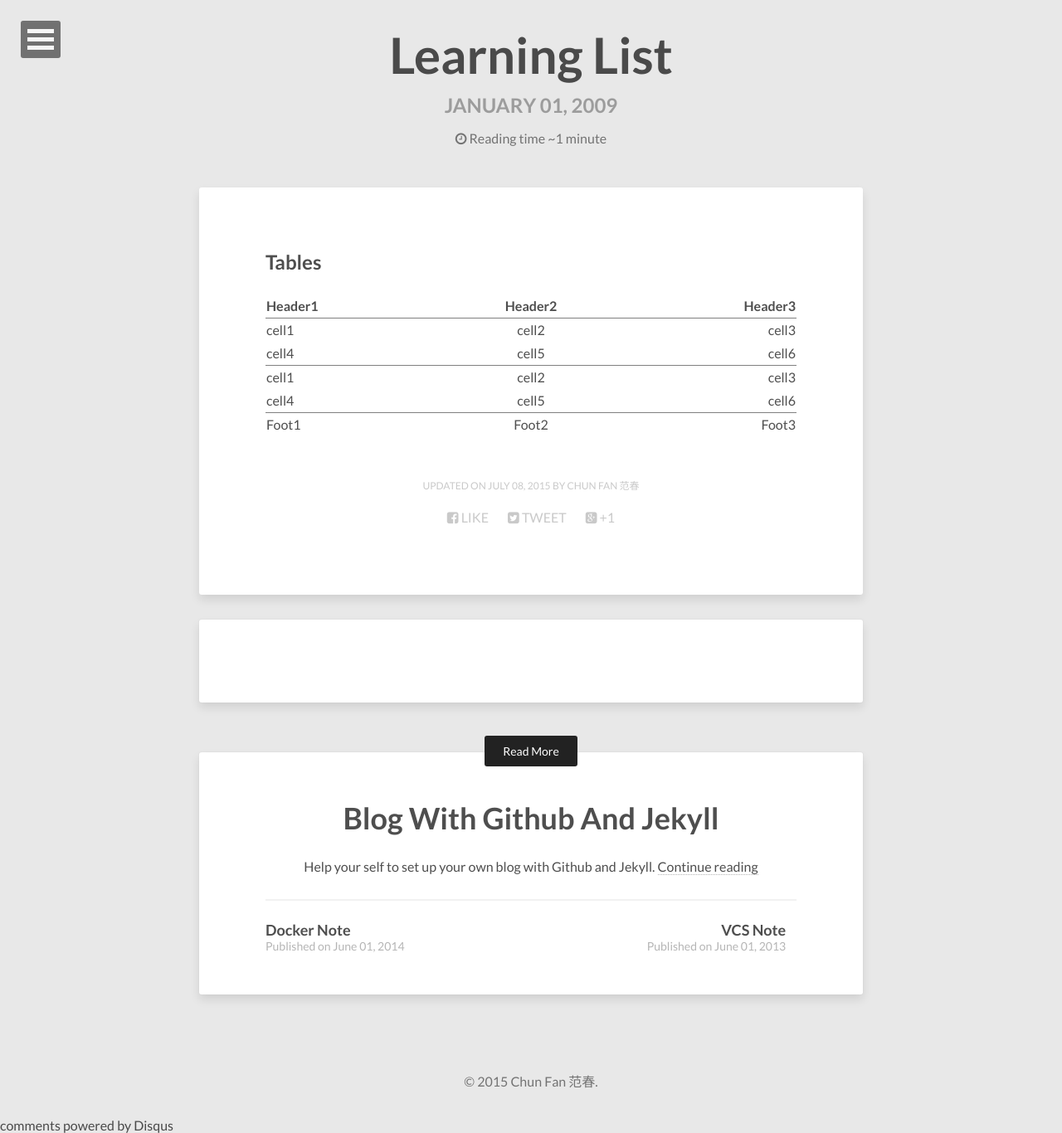
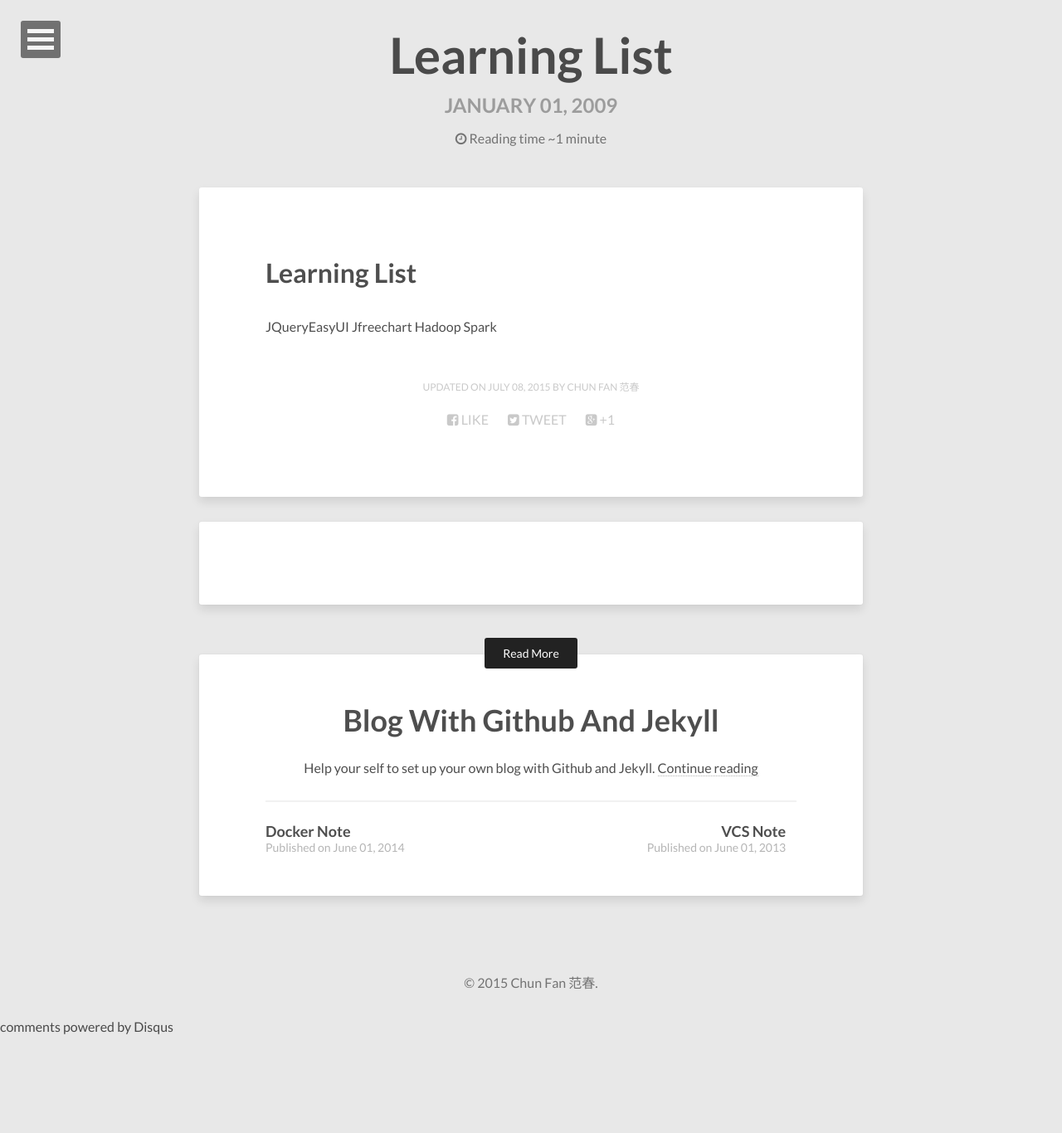
Before and after one commit to chunfantasy/blog, a Jekyll site: the page built from _posts/2009-01-01-learning-list.md, in a window 1280 px wide. Shown: the whole page at 83% size. Built offline with Jekyll 4.4.1, drawn with Linux system fonts in a browser that asks for light colours; nearby versions of some CDN libraries; comment, search, counter and statistics services are not loaded; after the commit the page ends 1247 px from its top, so only the background shows below that.

Commit message:
learning list

```diff
--- a/_posts/2009-01-01-learning-list.md
+++ b/_posts/2009-01-01-learning-list.md
@@ -6,16 +6,9 @@ modified: 2015-07-08
 tags: []
 ---
 
+# Learning List
 
-## Tables
-
-| Header1 | Header2 | Header3 |
-|:--------|:-------:|--------:|
-| cell1   | cell2   | cell3   |
-| cell4   | cell5   | cell6   |
-|----
-| cell1   | cell2   | cell3   |
-| cell4   | cell5   | cell6   |
-|=====
-| Foot1   | Foot2   | Foot3
-{: rules="groups"}
+JQueryEasyUI
+Jfreechart
+Hadoop
+Spark
```
